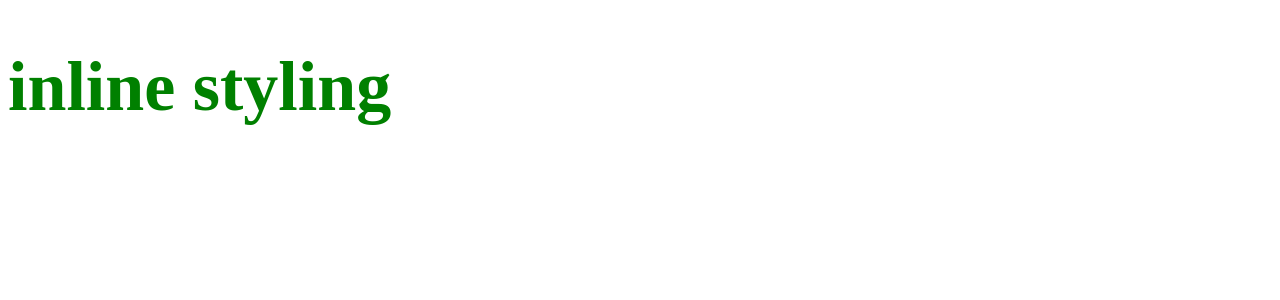
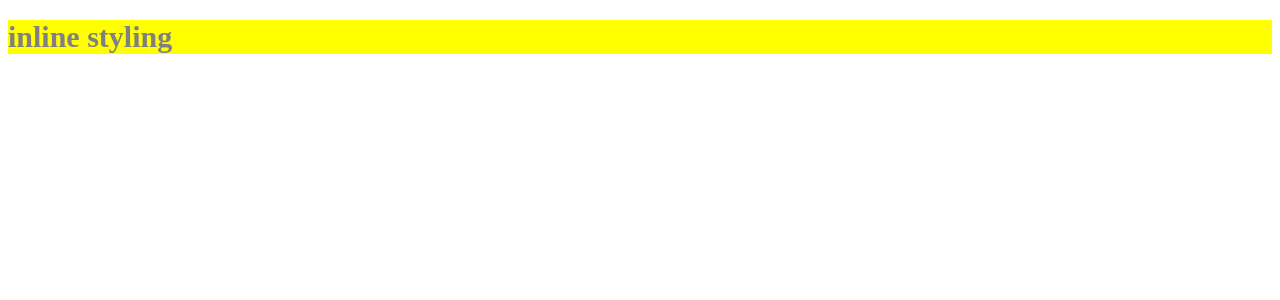
Before and after one commit to ramnoa/Todo-App, a React (Vite) app: page / in a window 1280 px wide. Shown: the top 300 px of the page. Built offline with nearby package versions, Linux system fonts and the light colour scheme.

Commit message:
CSS Stylesheets

```diff
--- a/src/Components/Incline.jsx
+++ b/src/Components/Incline.jsx
@@ -6,10 +6,18 @@
 //     )}
 
 //The 2nd way of doing inline styling is to create a variable and then use it in the style attribute. This is useful when you have multiple styles to apply or when you want to reuse the same styles in different components.
-    const header  = {color: "green" , fontSize:"70px"}
+    // const header  = {color: "green" , fontSize:"70px"}
+    // export default function   Inline() {
+    // return(
+    //     <h1 style={header}>
+    //         inline styling
+    //     </h1>
+    // )}\
+    import "../css/style.css"
+     const header  = {color: "green" , fontSize:"70px"}
     export default function   Inline() {
     return(
-        <h1 style={header}>
+        <h1 className="header">
             inline styling
         </h1>
     )}
--- /dev/null
+++ b/src/css/style.css
@@ -0,0 +1,5 @@
+.header{
+    color: grey;
+    background-color: yellow;
+    font-size: 30px;
+}
```
